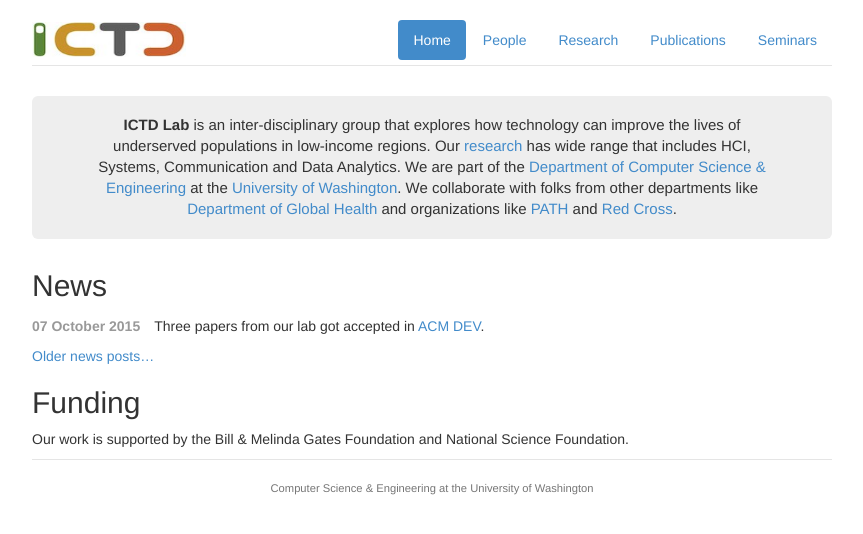
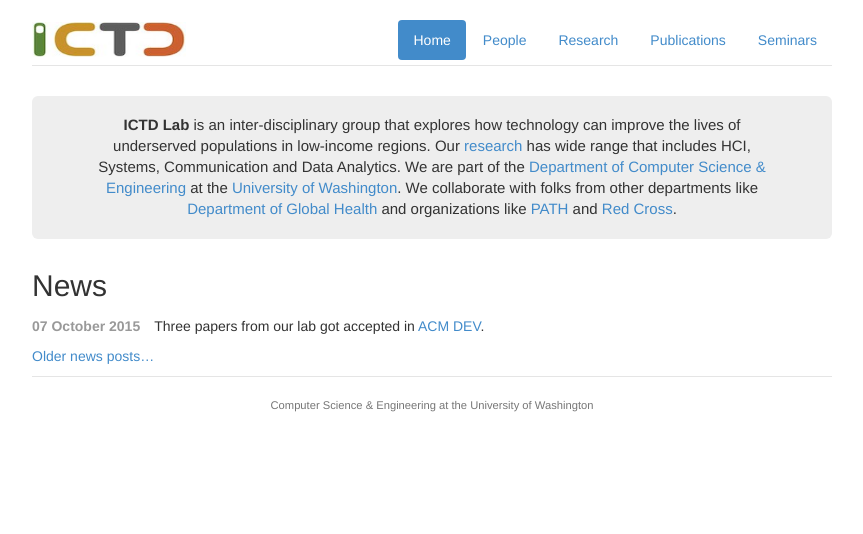
Before and after one commit to uw-ictd/uw-ictd.github.io, a Jekyll site: the page built from index.html, in a window 1280 px wide. Shown: the top 534 px of the page, without its empty margins (208-1071 px from the left). Built offline with Jekyll 4.4.1, drawn with Linux system fonts in a browser that asks for light colours; Markdown is read by kramdown in place of the engine named in the settings.

Commit message:
updating index

```diff
--- a/index.html
+++ b/index.html
@@ -32,8 +32,3 @@
 {% else %}
 <p><a href="{{ site.base }}/oldnews.html">Older news posts&hellip;</a></p>
 {% endif %}
-
-<h2>Funding</h2>
-<p>
-Our work is supported by the Bill &amp; Melinda Gates Foundation and National Science Foundation.
-</p>
```
